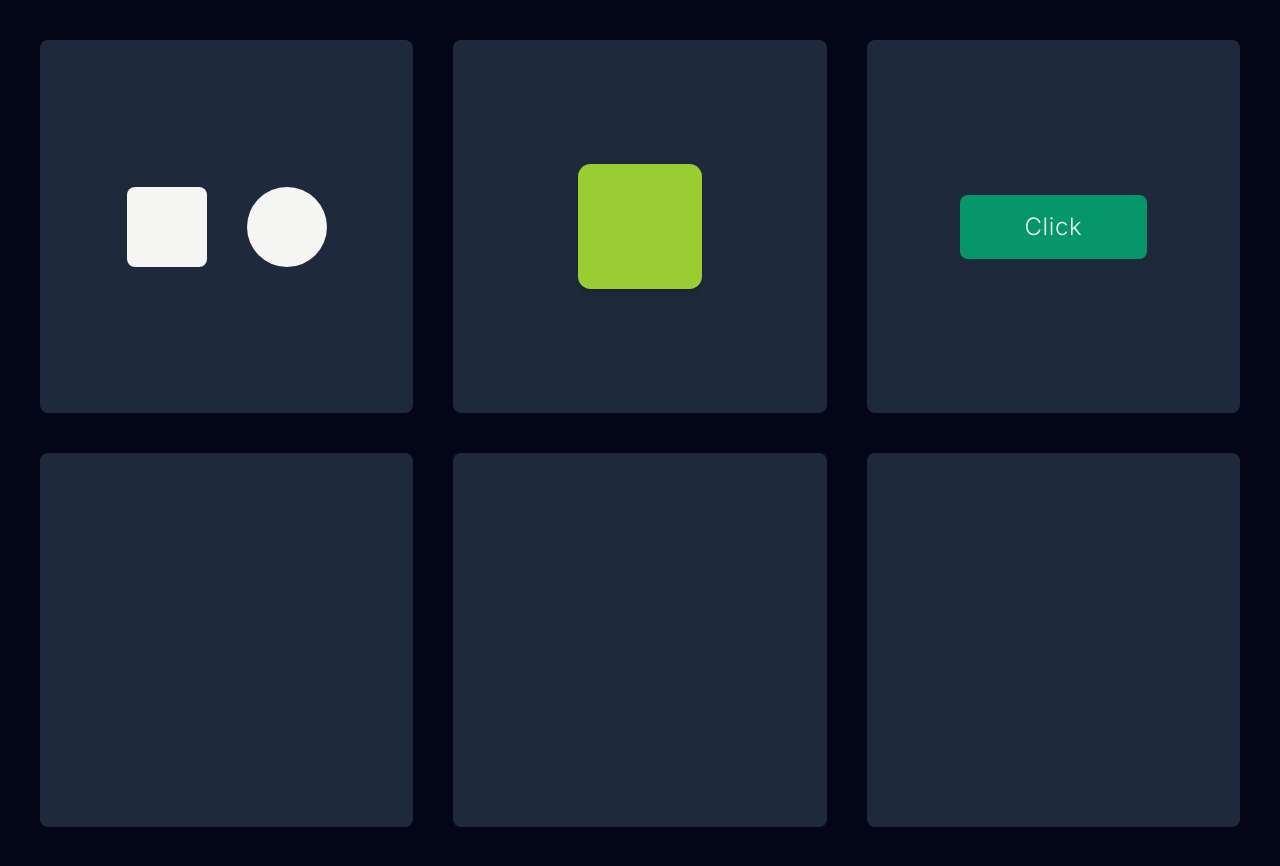
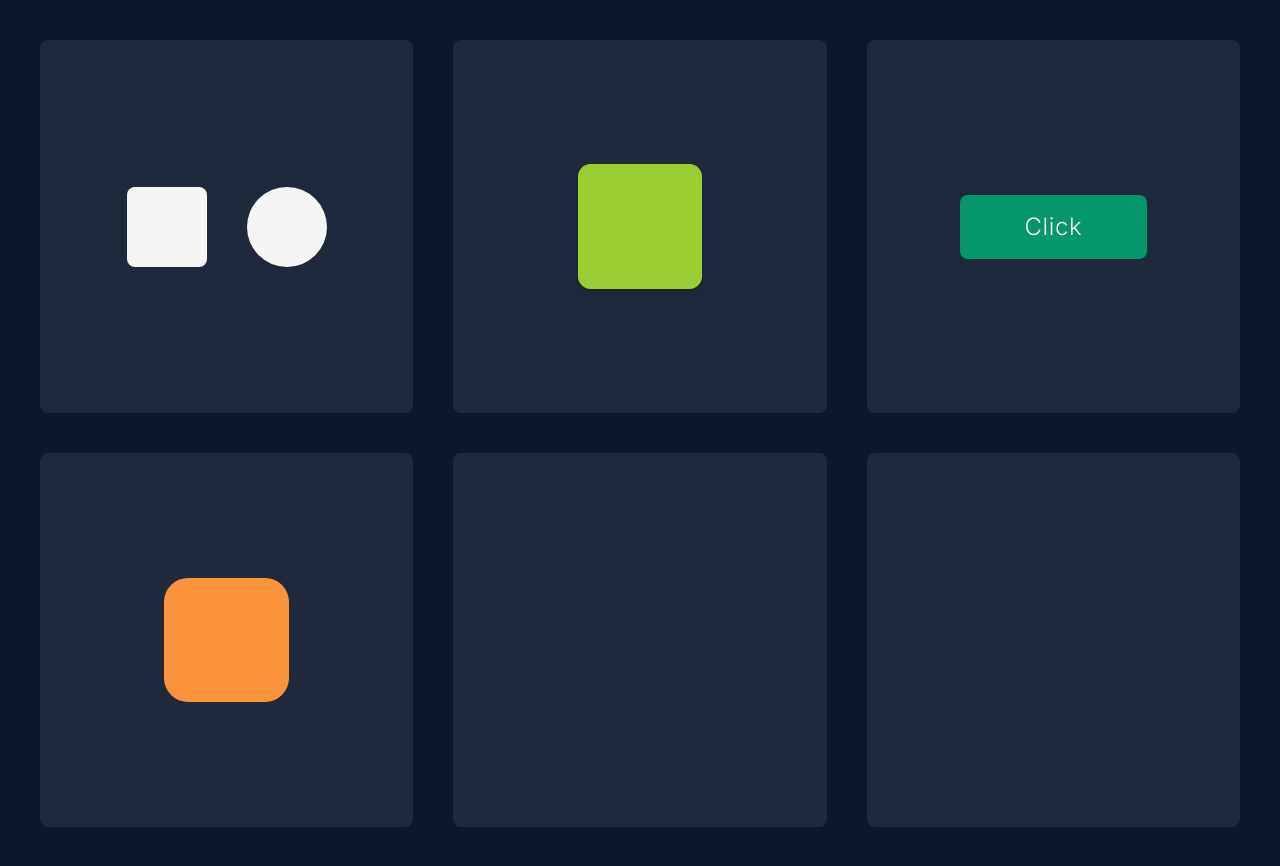
Before and after one commit to KishoreVB70/Framer-motion-portfolio, a Next.js app: page / in a window 1280 px wide. Built offline with nearby package versions, Linux system fonts and the light colour scheme.

Commit message:
finsihed drag and drop element

```diff
--- a/src/app/globals.css
+++ b/src/app/globals.css
@@ -1,7 +1,3 @@
 @tailwind base;
 @tailwind components;
 @tailwind utilities;
-
-body {
-  @apply bg-slate-950
-}
--- a/src/app/layout.tsx
+++ b/src/app/layout.tsx
@@ -16,7 +16,7 @@ export default function RootLayout({
 }>) {
   return (
     <html lang="en">
-      <body className={inter.className}>{children}</body>
+      <body className={`${inter.className} overflow-y-scroll bg-slate-900`}>{children}</body>
     </html>
   );
 }
--- /dev/null
+++ b/src/components/DragAndDrop.tsx
@@ -0,0 +1,18 @@
+"use client"
+import React from 'react'
+import { motion } from 'framer-motion'
+
+const DragAndDrop = ({childVariants}: any) => {
+  return (
+    <motion.div variants={childVariants} className="bg-slate-800 aspect-square rounded-lg flex items-center justify-center gap-10" >
+        <motion.div className='w-1/3 h-1/3 bg-orange-400 rounded-3xl cursor-grab'
+            drag
+            dragConstraints={{top: -200, bottom:200, left:-200, right:200}}
+            dragTransition={{bounceStiffness: 10, bounceDamping: 20}}
+            >
+        </motion.div>
+    </motion.div>
+  )
+}
+
+export default DragAndDrop
--- a/src/components/FramerComponent.tsx
+++ b/src/components/FramerComponent.tsx
@@ -3,6 +3,7 @@ import FadeIn from "@/components/FadeIn";
 import { motion } from "framer-motion";
 import ScaleAndRotate from "./ScaleAndRotate";
 import HoverButton from "./HoverButton";
+import DragAndDrop from "./DragAndDrop";
 
 export default function FramerComponent() {
   const parentVariants = {
@@ -34,7 +35,7 @@ export default function FramerComponent() {
       <FadeIn childVariants={childVariants} />
       <ScaleAndRotate childVariants={childVariants} />
       <HoverButton childVariants={childVariants} />
-      <motion.div variants={childVariants} className="bg-slate-800 aspect-square rounded-lg flex items-center justify-center gap-10" ></motion.div>
+      <DragAndDrop childVariants={childVariants} />
       <motion.div variants={childVariants} className="bg-slate-800 aspect-square rounded-lg flex items-center justify-center gap-10" ></motion.div>
       <motion.div variants={childVariants} className="bg-slate-800 aspect-square rounded-lg flex items-center justify-center gap-10" ></motion.div>
     </motion.section>
```
